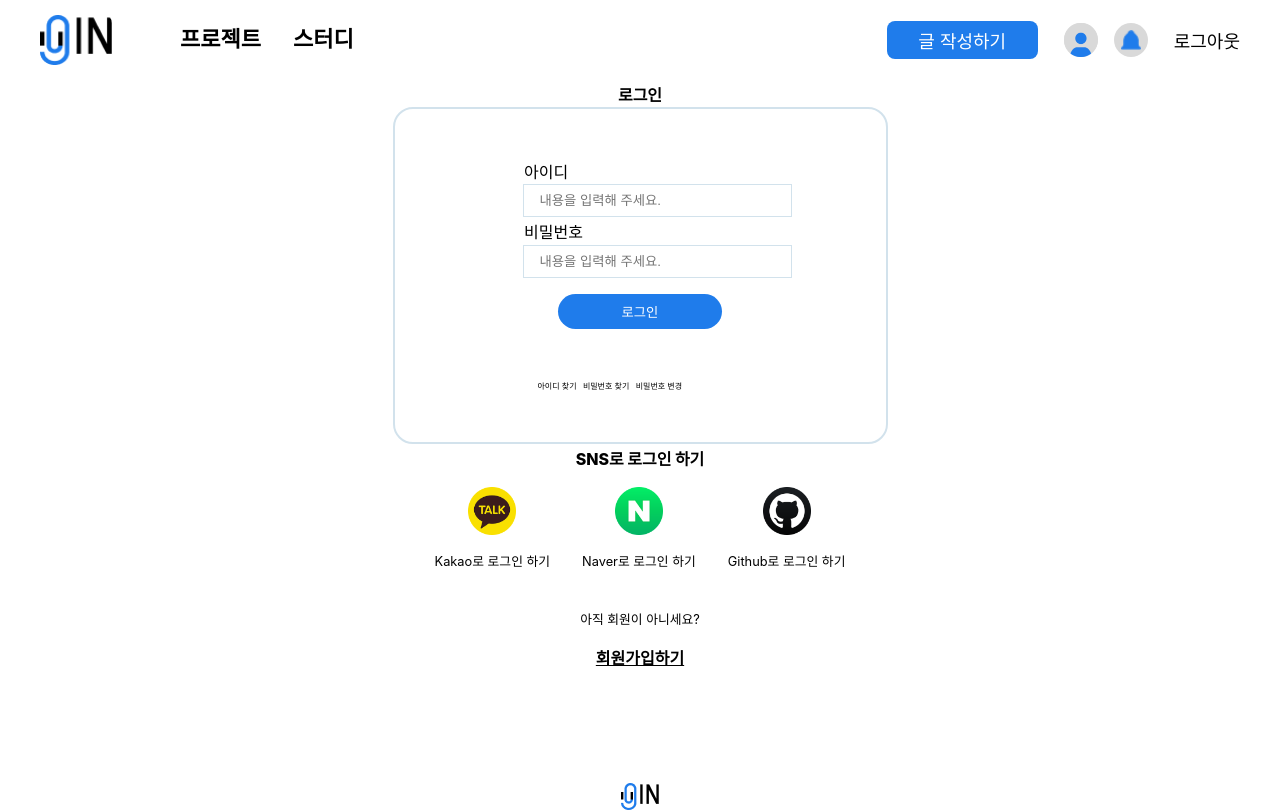
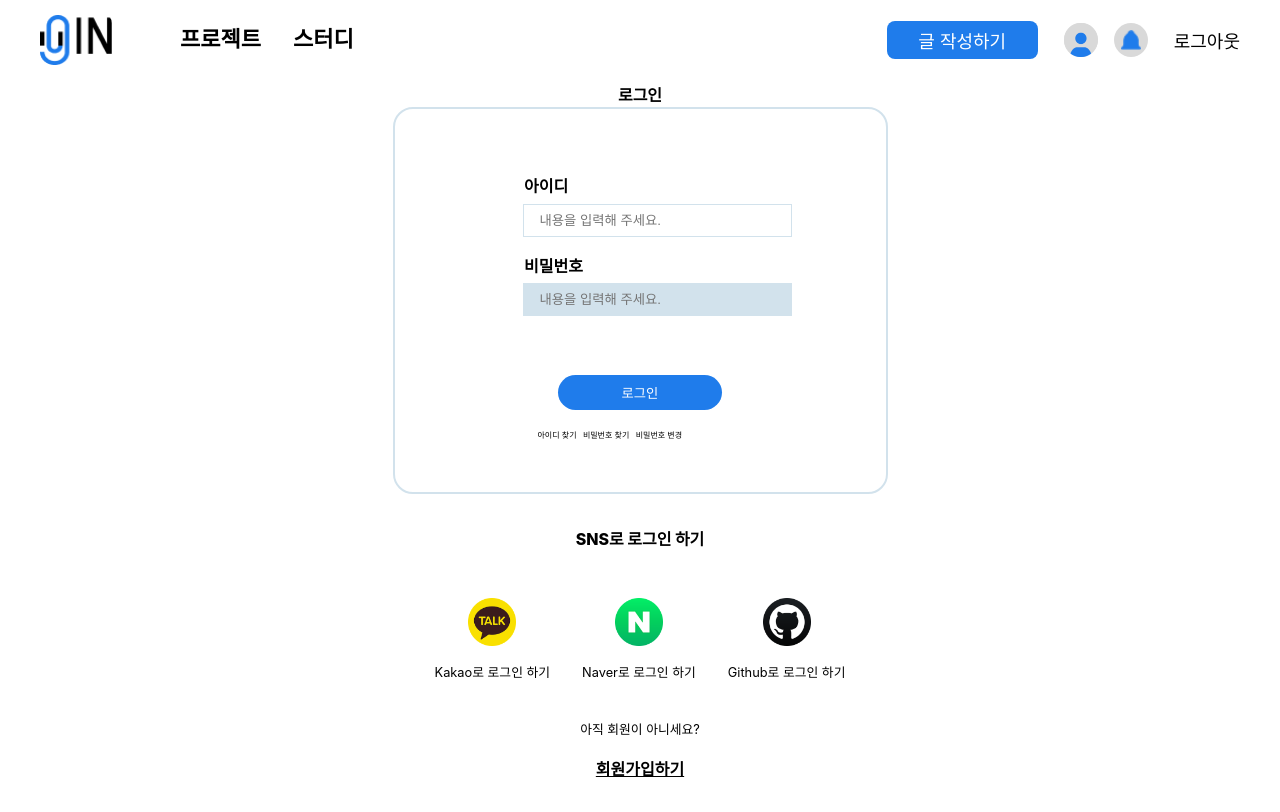
Before and after one commit to bando99/side_project, a React (Create React App) app in the folder front/: page /user/login in a window 1280 px wide. Shown: the top 812 px of the page. Built offline with nearby package versions, Linux system fonts and the light colour scheme.

Commit message:
Design: add styled-component Login page

```diff
--- a/front/src/pages/User/Login/LoginView.jsx
+++ b/front/src/pages/User/Login/LoginView.jsx
@@ -1,9 +1,143 @@
 import React, { useState } from 'react';
-import styles from './LoginView.module.css';
+import styled from 'styled-components';
 import { useNavigate } from 'react-router-dom';
 import axios from 'axios';
 
-export default function LoginView() {
+const Container = styled.section`
+  display: flex;
+  flex-direction: column;
+  align-items: center;
+`;
+
+const Title = styled.p`
+  font-weight: 800;
+`;
+
+const ContainerBox = styled.div`
+  border: 2px solid #d2e2ec;
+  border-radius: 20px;
+  padding: 3rem 8rem;
+`;
+
+const InputContainer = styled.div`
+  .input__text {
+    font-weight: 700;
+    margin-top: 1rem;
+    margin-bottom: 0.4rem;
+  }
+
+  input {
+    width: 100%;
+    border: 1px solid #d2e2ec;
+  }
+
+  .password__input {
+    background-color: #d2e2ec;
+    margin-bottom: 0.7rem;
+  }
+`;
+
+const LoginBtnContainer = styled.div`
+  margin-top: 2rem;
+  text-align: center;
+`;
+
+const ButtonContainer = styled.div`
+  display: flex;
+  margin: auto;
+  width: 90%;
+`;
+
+const MenuText = styled.p`
+  font-size: 0.5rem;
+  margin: 0.2rem;
+  cursor: pointer;
+
+  &:hover {
+    text-decoration: underline;
+  }
+`;
+
+const LoginBtn = styled.button`
+  margin: auto;
+  background-color: #1f7ceb;
+  width: 70%;
+  border-radius: 25px;
+  color: #ffffff;
+  padding: 0.5rem 1rem;
+  border: none;
+  margin: 1rem;
+`;
+
+const LoginSNS = styled.p`
+  font-weight: 800;
+  margin: 2rem;
+`;
+
+const SNSContainer = styled.div`
+  display: flex;
+  justify-content: space-between;
+`;
+
+const SNSIconContainer = styled.div`
+  margin: 0 1rem;
+  display: flex;
+  flex-direction: column;
+  align-items: center;
+
+  .kakao {
+    background-image: url('/sns/kakaoImage.png');
+    background-size: cover;
+    width: 3rem;
+    height: 3rem;
+    margin: 1rem 0;
+  }
+
+  .naver {
+    background-image: url('/sns/naverImage.png');
+    background-size: cover;
+    width: 3rem;
+    height: 3rem;
+    margin: 1rem 0;
+  }
+
+  .github {
+    background-image: url('/sns/githubImage.png');
+    background-size: cover;
+    width: 3rem;
+    height: 3rem;
+    margin: 1rem 0;
+  }
+`;
+
+const SNSText = styled.span`
+  font-size: 0.8rem;
+`;
+
+const JoinContainer = styled.div`
+  display: flex;
+  flex-direction: column;
+  align-items: center;
+`;
+
+const JoinQA = styled.p`
+  font-size: 0.8rem;
+  margin-top: 2.4rem;
+  margin-bottom: 1rem;
+  font-weight: 400;
+`;
+
+const JoinText = styled.p`
+  font-weight: 900;
+  text-decoration: underline;
+  cursor: pointer;
+
+  &:hover {
+    text-decoration: none;
+  }
+`;
+
+function LoginView() {
   const [username, setUsername] = useState('');
   const [password, setPassword] = useState('');
 
@@ -29,7 +163,7 @@ export default function LoginView() {
     navigate('/user/pwChange');
   };
 
-  const hadnleLogin = async (e) => {
+  const handleLogin = async (e) => {
     e.preventDefault();
     console.log('로그인 정보:', {
       username,
@@ -50,64 +184,56 @@ export default function LoginView() {
   };
 
   return (
-    <section className={styles.container}>
-      <p className={styles.title}>로그인</p>
-      <div className={styles.container__box}>
-        <form onSubmit={hadnleLogin}>
-          <div className={styles.input__container}>
-            <p>아이디</p>
+    <Container>
+      <Title>로그인</Title>
+      <ContainerBox>
+        <form onSubmit={handleLogin}>
+          <InputContainer>
+            <p className="input__text">아이디</p>
             <input
               type="text"
               onChange={handleUsernameChange}
               placeholder="내용을 입력해 주세요."
             />
-            <p>비밀번호</p>
+            <p className="input__text">비밀번호</p>
             <input
+              className="password__input"
               type="password"
               onChange={handlePasswordChange}
               placeholder="내용을 입력해 주세요."
             />
-            <div className={styles.loginBtn__container}>
-              <button className={styles.loginBtn}>로그인</button>
-            </div>
-          </div>
+            <LoginBtnContainer>
+              <LoginBtn>로그인</LoginBtn>
+            </LoginBtnContainer>
+          </InputContainer>
         </form>
-        <div className={styles.button__container}>
-          <div className={styles.modify__container}>
-            <p className={styles.menu__text} onClick={handleIdFound}>
-              아이디 찾기
-            </p>
-            <p className={styles.menu__text} onClick={handlePwFound}>
-              비밀번호 찾기
-            </p>
-            <p className={styles.menu__text} onClick={handlePwChange}>
-              비밀번호 변경
-            </p>
-          </div>
-        </div>
-      </div>
-
-      <p className={styles.loginSNS}>SNS로 로그인 하기</p>
-      <div className={styles.sns__container}>
-        <div className={styles.snsIcon__container}>
-          <div className={styles.kakao}></div>
-          <span className={styles.SNStext}>Kakao로 로그인 하기</span>
-        </div>
-        <div className={styles.snsIcon__container}>
-          <div className={styles.naver}></div>
-          <span className={styles.SNStext}>Naver로 로그인 하기</span>
-        </div>
-        <div className={styles.snsIcon__container}>
-          <div className={styles.github}></div>
-          <span className={styles.SNStext}>Github로 로그인 하기</span>
-        </div>
-      </div>
-      <div className={styles.join__container}>
-        <p className={styles.join__qa}>아직 회원이 아니세요?</p>
-        <p className={styles.join__text} onClick={() => navigate('/join')}>
-          회원가입하기
-        </p>
-      </div>
-    </section>
+        <ButtonContainer>
+          <MenuText onClick={handleIdFound}>아이디 찾기</MenuText>
+          <MenuText onClick={handlePwFound}>비밀번호 찾기</MenuText>
+          <MenuText onClick={handlePwChange}>비밀번호 변경</MenuText>
+        </ButtonContainer>
+      </ContainerBox>
+      <LoginSNS>SNS로 로그인 하기</LoginSNS>
+      <SNSContainer>
+        <SNSIconContainer>
+          <div className="kakao"></div>
+          <SNSText>Kakao로 로그인 하기</SNSText>
+        </SNSIconContainer>
+        <SNSIconContainer>
+          <div className="naver"></div>
+          <SNSText>Naver로 로그인 하기</SNSText>
+        </SNSIconContainer>
+        <SNSIconContainer>
+          <div className="github"></div>
+          <SNSText>Github로 로그인 하기</SNSText>
+        </SNSIconContainer>
+      </SNSContainer>
+      <JoinContainer>
+        <JoinQA>아직 회원이 아니세요?</JoinQA>
+        <JoinText onClick={() => navigate('/join')}>회원가입하기</JoinText>
+      </JoinContainer>
+    </Container>
   );
 }
+
+export default LoginView;
--- a/front/src/pages/User/Login/LoginView.module.css
+++ b/front/src/pages/User/Login/LoginView.module.css
@@ -8,8 +8,20 @@
   font-weight: 800;
 }
 
+.input__text {
+  font-weight: 700;
+  margin-top: 1rem;
+  margin-bottom: 0.4rem;
+}
+
 input {
   width: 100%;
+  border: 1px solid #d2e2ec;
+}
+
+.password__input {
+  background-color: #d2e2ec;
+  margin-bottom: 0.7rem;
 }
 
 .container__box {
@@ -56,6 +68,7 @@ input {
 
 .loginSNS {
   font-weight: 800;
+  margin: 2rem;
 }
 
 .sns__container {
```
